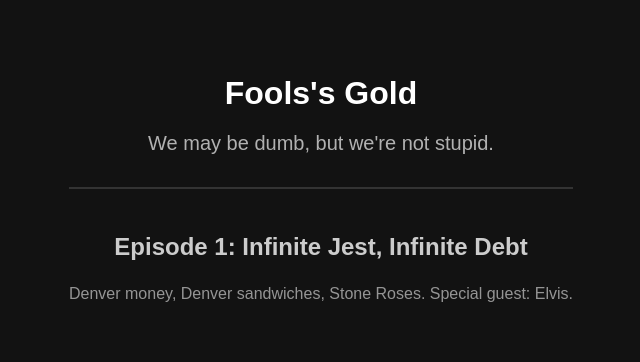
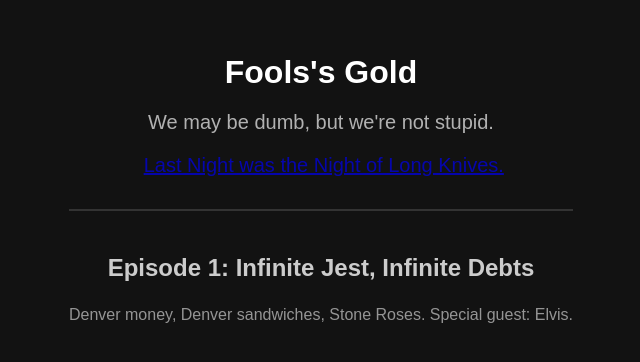
Before and after one commit to pocketsquare/rainharder, a SvelteKit app: page /fools in a window 1280 px wide. Shown: the part 212-574 px from the top of the page, without its empty margins (319-959 px from the left). Built offline with nearby package versions, Linux system fonts and the light colour scheme.

Commit message:
Washington, Washington. 6 foot 5 weighs a fucking ton

```diff
--- a/src/routes/+page.svelte
+++ b/src/routes/+page.svelte
@@ -8,8 +8,8 @@
   </svelte:head>
 
   <div class="container">
-    <h1>Hello, World!</h1>
-    <p>(Make it rain harder.)</p>
+    <h1>MAKE IT RAIN HARDER</h1>
+    <!-- <p>(Make it rain harder.)</p> -->
 
     <div class="video-container">
       <iframe
@@ -24,6 +24,7 @@
     </div>
 
     <ul class="link-list">
+      <li><a href="/pdfs/Sammy_Buckets_Misses.pdf">Sammy Buckets Misses</a></li>
       <li>
         <a href="/pdfs/The%20Art%20of%20Dressing%20Fiscally%20MS.pdf" target="_blank">
           The Art of Dressing Fiscally
@@ -34,7 +35,6 @@
           Fool's Gold
         </a>
       </li>
-      <li><a href="/">Link Three</a></li>
       <li><a href="/">Link Four</a></li>
     </ul>
 
--- a/src/routes/fools/+page.svelte
+++ b/src/routes/fools/+page.svelte
@@ -13,8 +13,14 @@
   <h1>{title}</h1>
   <p>{tagline}</p>
 
+  <p>
+    &nbsp;<a href="/pdfs/The%20Art%20of%20Dressing%20Fiscally%20MS.pdf#page=90" target="_blank">
+      Last Night was the Night of Long Knives.
+    </a>
+  </p>
+
   <section class="episode-sample">
-    <h2>Episode 1: Infinite Jest, Infinite Debt</h2>
+    <h2>Episode 1: Infinite Jest, Infinite Debts</h2>
     <p>Denver money, Denver sandwiches, Stone Roses. Special guest: Elvis.</p>
   </section>
 </div>
```
Also changed, not shown: 1 other file (tests, documents, lock files or other folders).
